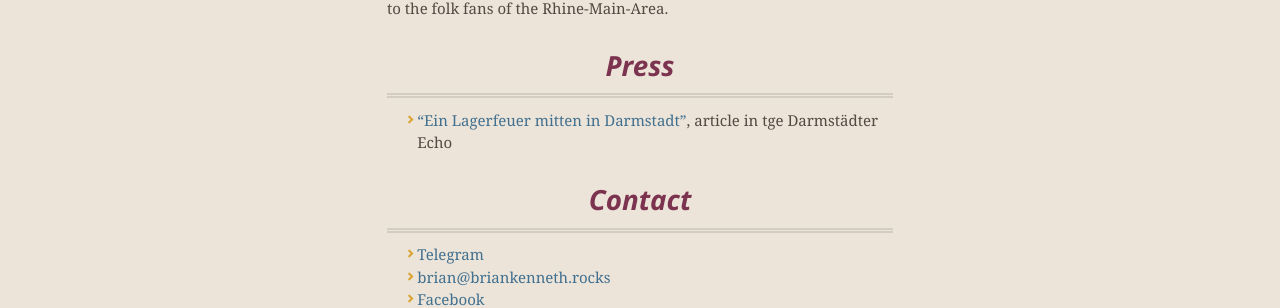
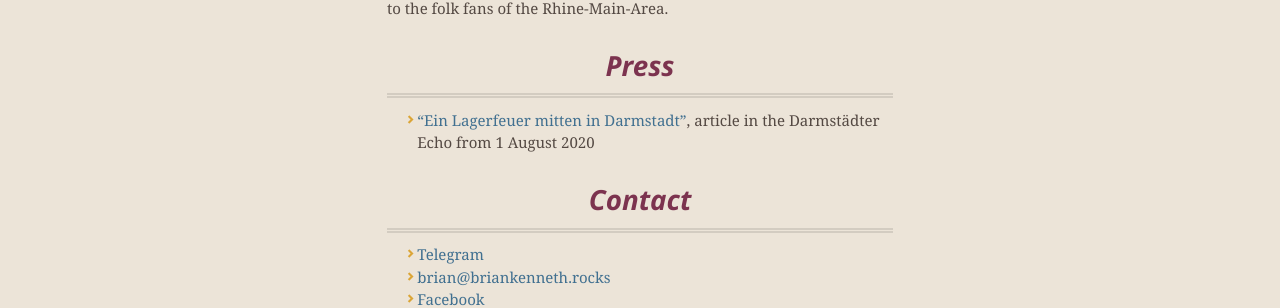
Before and after one commit to BrianInGermany/briankennethmusic, a Jekyll site: the page built from README.md, in a window 1280 px wide. Shown: the part 1533-1841 px from the top of the page. Built offline with Jekyll 4.4.1, drawn with Linux system fonts in a browser that asks for light colours; our own code applies the rules of GitHub Pages for plain Markdown files; comment, search, counter and statistics services are not loaded.

Commit message:
edit article

```diff
--- a/README.md
+++ b/README.md
@@ -19,7 +19,7 @@ Listen in, and let the boom-chuck of the bluegrass tunes and the melancholy of t
 Born in the midwest metropolis of Indianapolis, Brian Kenneth grew up in Virginia and Florida, USA, and has been living and playing music in Germany since 2008. For the past three years, the German-Irish American has been playing Appalachian folksongs and Irish pub tunes to the folk fans of the Rhine-Main-Area.
 
 ## Press
-- ["Ein Lagerfeuer mitten in Darmstadt"](https://www.echo-online.de/freizeit/kunst-und-kultur/musik/ein-lagerfeuer-mitten-in-darmstadt_22032124), article in tge Darmstädter Echo
+- ["Ein Lagerfeuer mitten in Darmstadt"](https://www.echo-online.de/freizeit/kunst-und-kultur/musik/ein-lagerfeuer-mitten-in-darmstadt_22032124), article in the Darmstädter Echo from 1 August 2020
 
 ## Contact
 - [Telegram](https://t.me/BrianJL)
```
Also changed, not shown: deutsch.md (+1 -1 lines).
